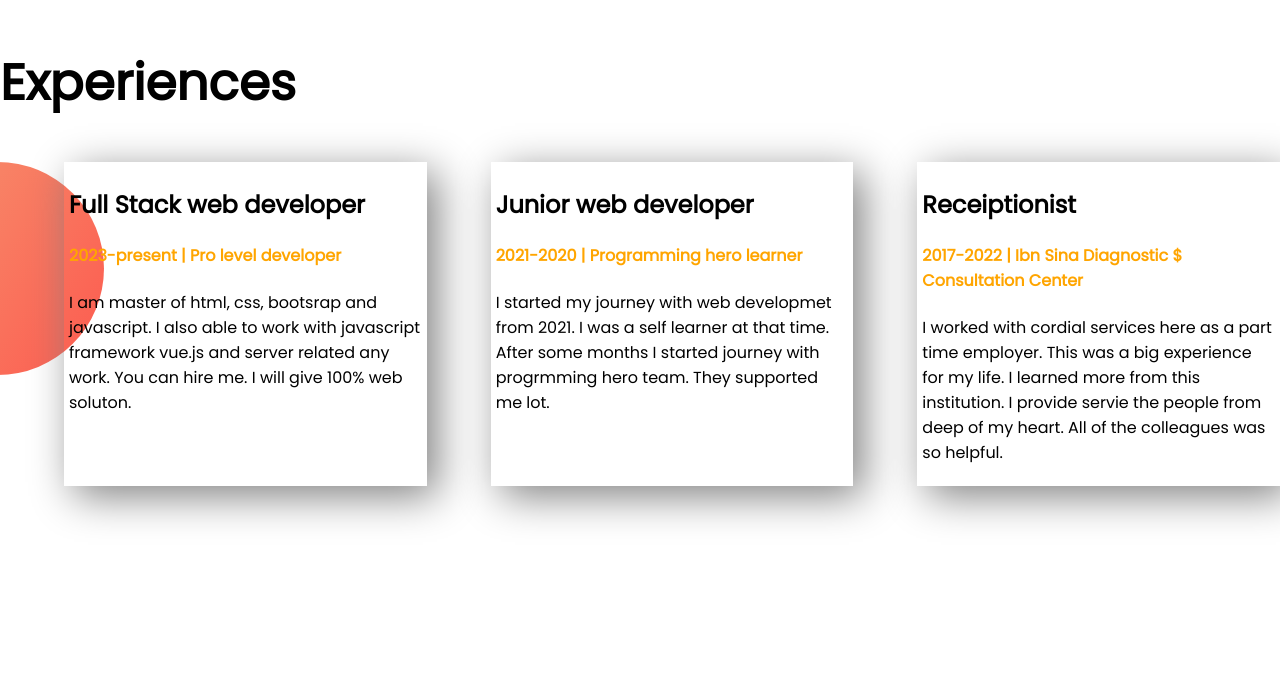
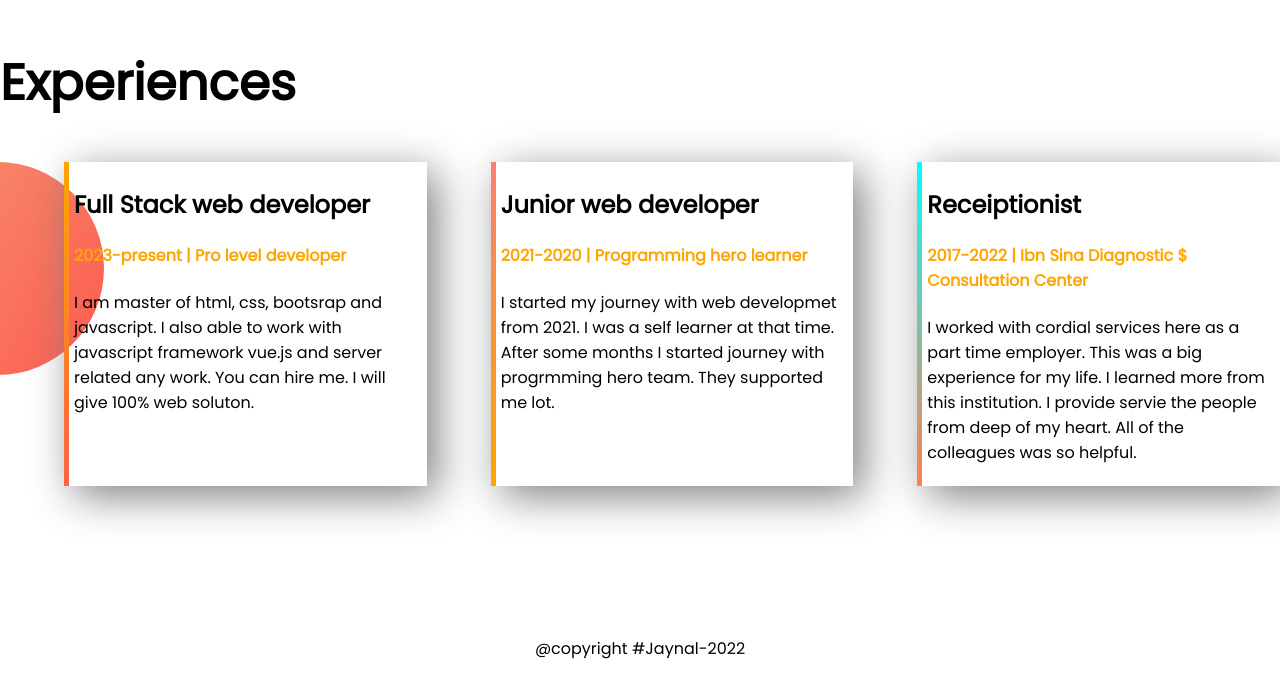
Before and after one commit to JaynalAbdin/jaynal-portfolio, a plain HTML site: page index.html in a window 1280 px wide. Shown: the part 1545-2222 px from the top of the page. Before the commit the page ends 2181 px from the top, so only its background shows below. Drawn offline with Linux system fonts and the light colour scheme.

Commit message:
footer added

```diff
--- a/index.html
+++ b/index.html
@@ -55,19 +55,19 @@
         <section>
             <h1>Experiences</h1>
             <div class="container-section item">
-                <div class="experience-item">
+                <div id="fulstack-border" class="experience-item">
                     <h2>Full Stack web developer</h2>
                     <h4 class="orange-color">2023-present | Pro level developer</h4>
                     <p>I am master of html, css, bootsrap and javascript. I also able to work with javascript framework
                         vue.js and server related any work. You can hire me. I will give 100% web soluton. </p>
                 </div>
-                <div class="experience-item">
+                <div id="junir-border" class="experience-item">
                     <h2>Junior web developer</h2>
                     <h4 class="orange-color">2021-2020 | Programming hero learner</h4>
                     <p>I started my journey with web developmet from 2021. I was a self learner at that time. After some
                         months I started journey with progrmming hero team. They supported me lot.</p>
                 </div>
-                <div class="experience-item">
+                <div id="ibnsina-border" class="experience-item">
                     <h2>Receiptionist</h2>
                     <h4 class="orange-color">2017-2022 | Ibn Sina Diagnostic $ Consultation Center</h4>
                     <p>I worked with cordial services here as a part time employer. This was a big experience for my
@@ -80,7 +80,7 @@
         </section>
     </main>
     <footer>
-
+        <p>@copyright #Jaynal-2022</p>
     </footer>
 </body>
 
--- a/style.css
+++ b/style.css
@@ -60,3 +60,26 @@ h1 {
     margin-left: 5%;
     box-shadow: 10px 10px 40px gray;
 }
+
+#fulstack-border {
+    border-left: 5px solid;
+    border-image: linear-gradient(orange, tomato);
+    border-image-slice: 1;
+
+}
+
+#junir-border {
+    border-left: 5px solid;
+    border-image: linear-gradient(salmon, orange);
+    border-image-slice: 1;
+}
+
+#ibnsina-border {
+    border-left: 5px solid;
+    border-image: linear-gradient(cyan, coral);
+    border-image-slice: 1;
+}
+
+footer p {
+    text-align: center;
+}
```
